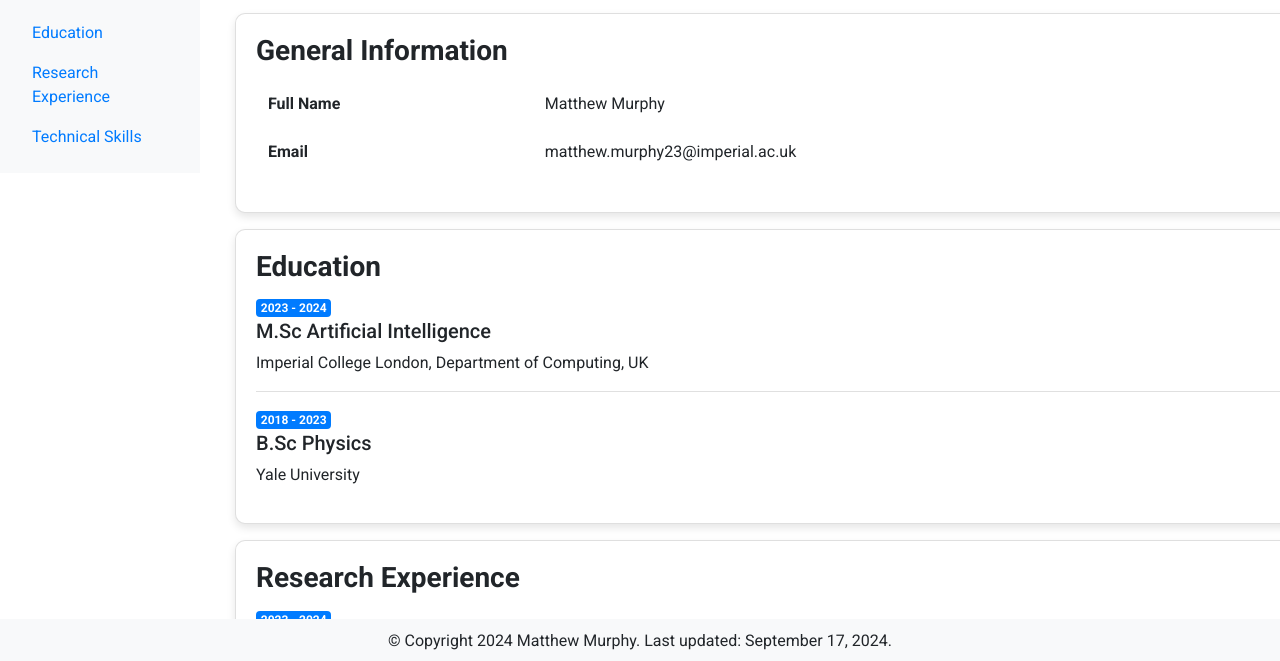
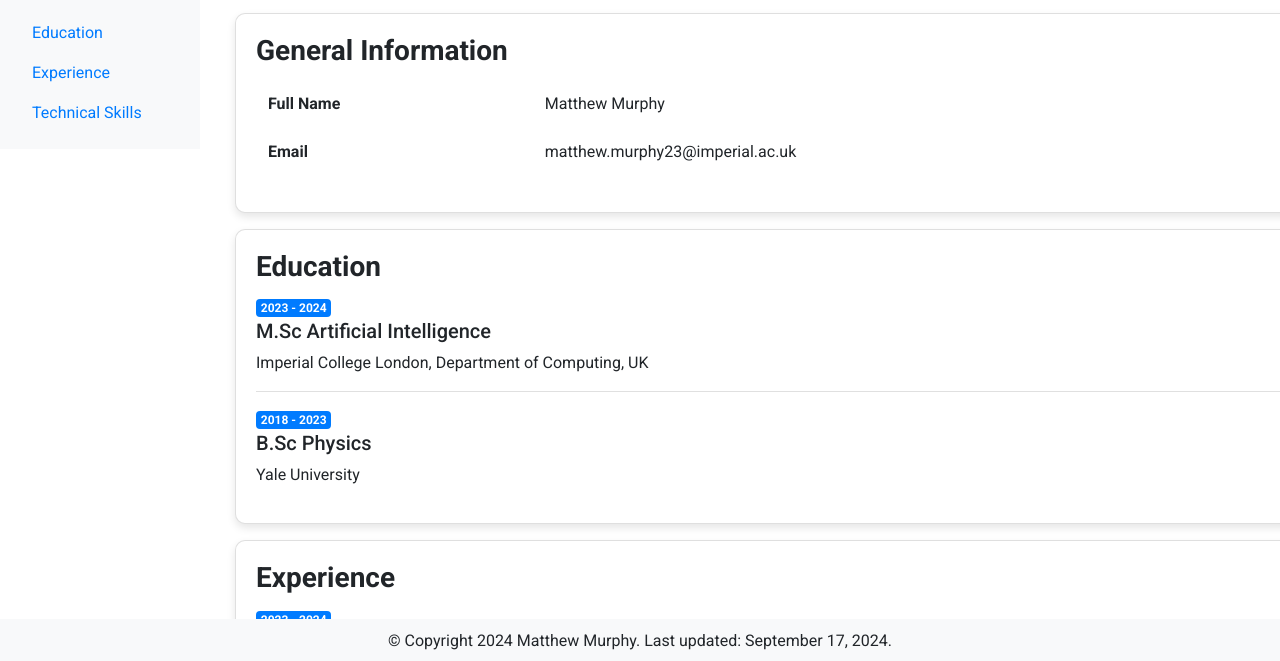
Before and after one commit to smugglervt000/smugglervt000.github.io, a plain HTML site: page cv.html in a window 1280 px wide. Shown: the part 137-798 px from the top of the page. Drawn offline with nearby package versions, Linux system fonts and the light colour scheme.

Commit message:
Update cv.html

```diff
--- a/cv.html
+++ b/cv.html
@@ -86,7 +86,7 @@
         <ul class="nav flex-column">
             <li class="nav-item"><a class="nav-link" href="#general-information">General Information</a></li>
             <li class="nav-item"><a class="nav-link" href="#education">Education</a></li>
-            <li class="nav-item"><a class="nav-link" href="#research-experience">Research Experience</a></li>
+            <li class="nav-item"><a class="nav-link" href="#research-experience">Experience</a></li>
             <li class="nav-item"><a class="nav-link" href="#technical-skills">Technical Skills</a></li>
         </ul>
     </div>
@@ -133,7 +133,7 @@
         <!-- Research Experience Section -->
         <div id="research-experience" class="card mt-3">
             <div class="card-body">
-                <h3 class="card-title">Research Experience</h3>
+                <h3 class="card-title">Experience</h3>
                 <div class="mb-3">
                     <span class="badge">2023 - 2024</span>
                     <h5>Deep Learning for Breast Cancer Screenings</h5>
```
